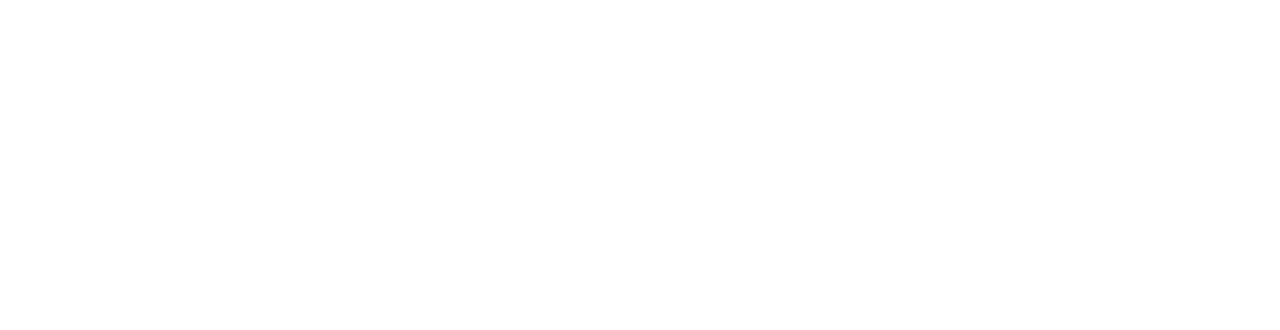
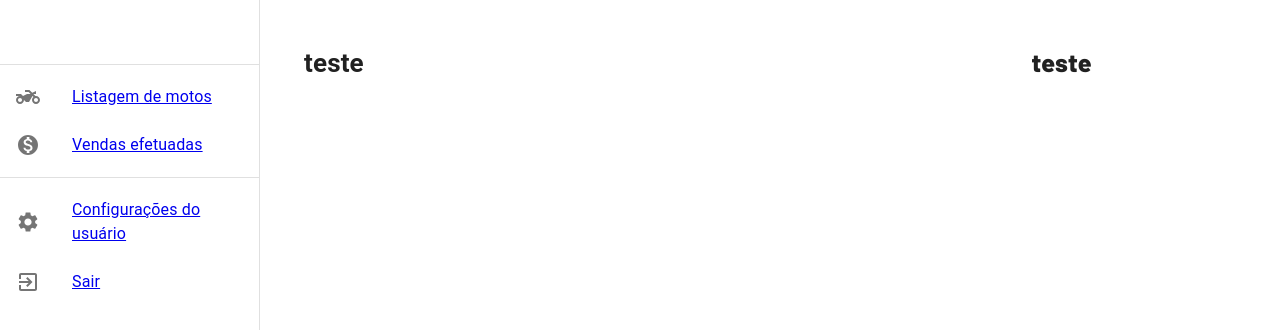
Before and after one commit to daniloteofilo/loja, a React (Create React App) app in the folder loja/: page /sales in a window 1280 px wide. Before the commit this address had no page. Shown: the top 330 px of the page. Built offline with nearby package versions, Linux system fonts and the light colour scheme.

Commit message:
criação da tela de sales

```diff
--- a/loja/src/components/AsideMenu/index.js
+++ b/loja/src/components/AsideMenu/index.js
@@ -2,6 +2,7 @@ import React from 'react';
 import { AppBar, Box, CssBaseline, Divider, Drawer, IconButton, List, ListItem, ListItemButton, ListItemIcon, ListItemText, Toolbar, Typography } from '@mui/material';
 import TwoWheelerIcon from '@mui/icons-material/TwoWheeler';
 import SettingsIcon from '@mui/icons-material/Settings';
+import MonetizationOnIcon from '@mui/icons-material/MonetizationOn';
 import ExitToAppIcon from '@mui/icons-material/ExitToApp';
 import { NavLink } from 'react-router-dom';
 import MenuIcon from '@mui/icons-material/Menu';
@@ -14,13 +15,13 @@ function AsideMenu({ mobileOpen, handleDrawerToggle, drawerWidth }) {
       <Toolbar />
       <Divider />
       <List>
-        {['Listagem de motos', 'Configurações do usuário'].map((text, index) => (
+        {['Listagem de motos', 'Vendas efetuadas'].map((text, index) => (
           <ListItem key={text} disablePadding>
-            <NavLink to={index === 0 ? "/motorcycles" : "/userconfig"}>
+            <NavLink to={index === 0 ? "/motorcycles" : "/sales"}>
               <ListItemButton >
                 <ListItemIcon>
                   {index === 0 ? <TwoWheelerIcon /> : ''}
-                  {index === 1 ? <SettingsIcon /> : ''}
+                  {index === 1 ? <MonetizationOnIcon /> : ''}
                 </ListItemIcon>
                 <ListItemText primary={text} />
               </ListItemButton>
@@ -30,20 +31,21 @@ function AsideMenu({ mobileOpen, handleDrawerToggle, drawerWidth }) {
       </List>
       <Divider />
       <List>
-        {['Sair'].map((text, index) => (
+        {['Configurações do usuário', 'Sair'].map((text, index) => (
           <ListItem key={text} disablePadding>
-            <ListItemButton href={index === 0 ? "/login" : ''} className="logoutButton">
-              <ListItemIcon>
-                {index === 0 ? <ExitToAppIcon /> : ''}
-              </ListItemIcon>
-              <ListItemText primary={text} />
-            </ListItemButton>
+            <NavLink to={index === 0 ? "/userConfig" : "/login"}>
+              <ListItemButton>
+                <ListItemIcon>
+                  {index === 0 ? <SettingsIcon /> : <ExitToAppIcon />}
+                </ListItemIcon>
+                <ListItemText primary={text} />
+              </ListItemButton>
+            </NavLink>
           </ListItem>
         ))}
       </List>
     </div>
   );
-
 
   return (
     <>
--- a/loja/src/components/PageWrapper/index.js
+++ b/loja/src/components/PageWrapper/index.js
@@ -6,7 +6,7 @@ import './styles.css';
 
 const drawerWidth = 260;
 
-const PageWrapper = ({ children }) => {
+function PageWrapper ({ children }) {
     const [mobileOpen, setMobileOpen] = useState(false);
 
     const handleDrawerToggle = () => {
--- a/loja/src/pages/MotorcycleDetailsPage/index.js
+++ b/loja/src/pages/MotorcycleDetailsPage/index.js
@@ -48,7 +48,6 @@ function MotorcycleDetailsPage() {
             <div className='detailsRightContainer'>
               <div className='detailsRightContent'>
                 <div className='priceContent'>R$: {motorcycle.price}</div>
-                <div className='modelMotorcycleRightContent'>
                   <form
                     onSubmit={handleCreateSale}
                     className='clientInformations'
@@ -70,7 +69,6 @@ function MotorcycleDetailsPage() {
                       <button className='purchaseButton'>COMPRAR</button>
                     </div>
                   </form>
-                </div>
               </div>
             </div>
           </div>
--- a/loja/src/pages/MotorcycleDetailsPage/styles.css
+++ b/loja/src/pages/MotorcycleDetailsPage/styles.css
@@ -18,12 +18,12 @@
     padding: 20px;
 }
 .detailsRightContent{
-    width: 80%;
+    width: 100%;
     display: flex;
     align-items: center;
-    justify-content: space-between;
+    justify-content: space-around;
     flex-direction: column;
-    padding: 20px;
+    padding: 10px;
     background-color: #e0d4d492;
 }
 .textModelDetails{
@@ -38,36 +38,35 @@
     font-weight: 700;
     border-radius: 6px;
 }
-.modelMotorcycleRightContent{
-    /* border-top: 1px solid rgba(0, 0, 0, 0.455);
-    border-bottom: 1px solid rgb(0, 0, 0); */
-}
 .clientInformations{
     display: flex;
     flex-direction: column;
     align-items: center;
 }
 .clientInformations input{
+    width: 100%;
     outline: none;
     border: none;
     border-bottom: 1px solid rgba(2, 2, 2, 0.223);
     padding: 10px;
-    margin-bottom: 10px;
+    margin-bottom: 15px;
     background-color: rgba(240, 248, 255, 0);
 }
 .purchaseButton{
     color: white;
     background-color: green;
-    padding: 20px 40px;
+    padding: 15px 35px;
     font-size: 32px;
     font-weight: 900;
     border-radius: 6px;
     cursor: pointer;
     transition: 0.3s;
+    border: 2px solid white;
+    margin-top: 30px;
 }
 .purchaseButton:hover{
     background-color: rgba(0, 128, 0, 0.867);
-    transform: scale(1.1, 1.1);
+    transform: scale(1.05, 1.05);
     transition: 0.3s;
 }
 .bottomDetailsPage{
--- /dev/null
+++ b/loja/src/pages/SalesPage/index.js
@@ -0,0 +1,19 @@
+import { Typography } from '@mui/material';
+import PageWrapper from '../../components/PageWrapper';
+
+function SalesPage() {
+    return(
+        <PageWrapper>
+            <div className='mainContainerDetailsPage'>
+            <Typography className='detailsLeftContainer'>
+              <h3 className='textModelDetails'>teste</h3>
+            </Typography>
+            <div className='detailsRightContainer'>
+                <h2>teste</h2>
+            </div>
+          </div>
+        </PageWrapper>
+    );
+}
+
+export default SalesPage;
--- a/loja/src/router.js
+++ b/loja/src/router.js
@@ -3,6 +3,7 @@ import { Routes, Route } from "react-router-dom";
 import LoginPage from "./pages/LoginPage";
 import HomePage from "./pages/HomePage";
 import MotorcycleDetailsPage from "./pages/MotorcycleDetailsPage";
+import SalesPage from './pages/SalesPage';
 
 function Router() {
 	return (
@@ -11,6 +12,7 @@ function Router() {
             <Route path="/login" element={<LoginPage />} />
 			<Route path="/motorcycles" element={<HomePage />} />
 			<Route path="/motorcycles/:id" element={<MotorcycleDetailsPage />} />
+			<Route path="/sales" element={<SalesPage />} />
 
         </Routes>
 	);
```
